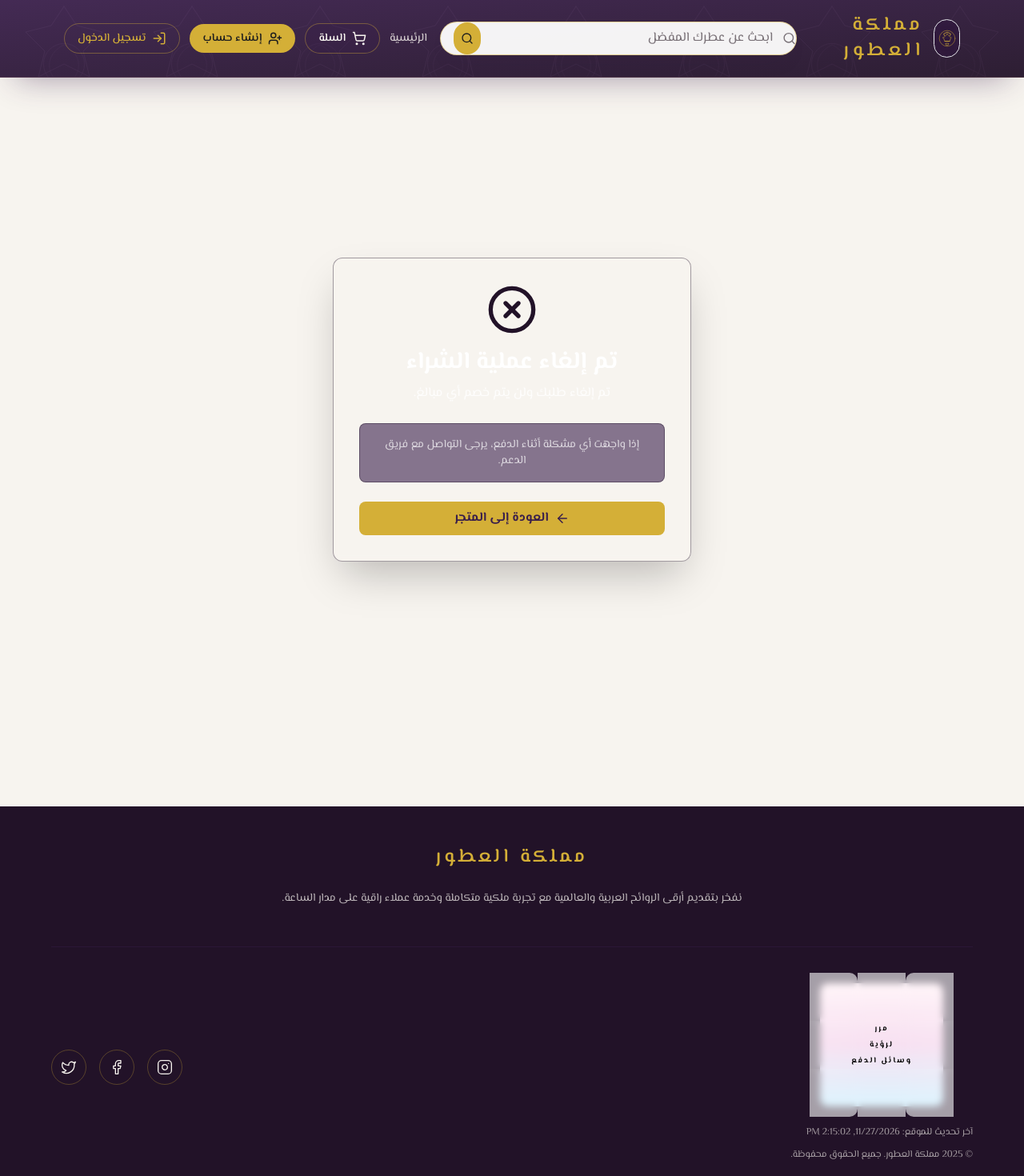
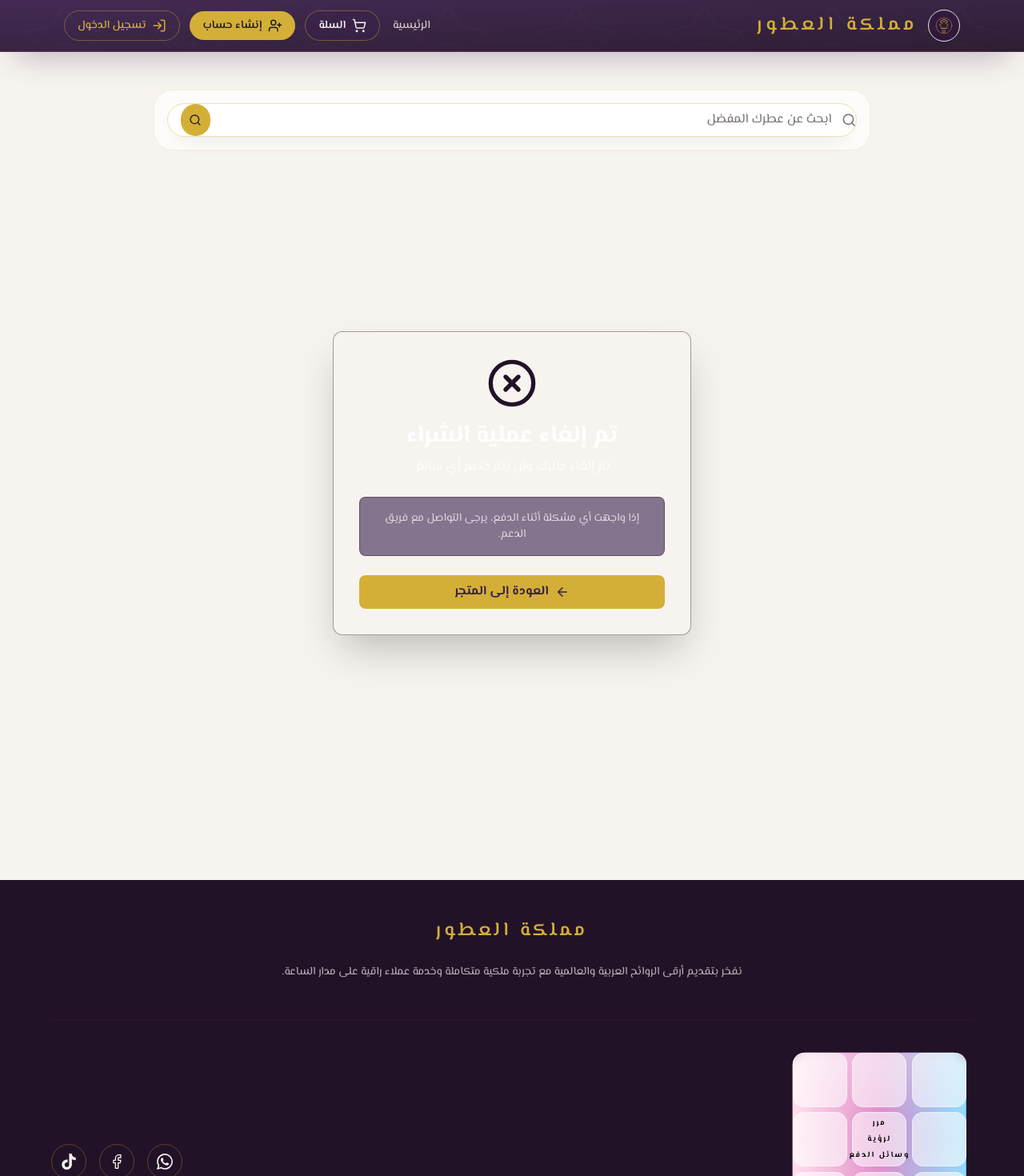
Before and after one commit to lami216/shop2, a React (Vite) app in the folder frontend/: page /purchase-cancel in a window 1280 px wide. Shown: the top 1470 px of the page at 80% size. Built offline with nearby package versions, Linux system fonts and the light colour scheme; no server answers.

Commit message:
Refine layout and footer content (#7)

```diff
--- a/frontend/src/App.jsx
+++ b/frontend/src/App.jsx
@@ -8,6 +8,7 @@ import CategoryPage from "./pages/CategoryPage";
 import ProductDetailPage from "./pages/ProductDetailPage";
 
 import Navbar from "./components/Navbar";
+import SiteSearchBar from "./components/SiteSearchBar";
 import Footer from "./components/Footer";
 import { Toaster } from "react-hot-toast";
 import { useUserStore } from "./stores/useUserStore";
@@ -44,8 +45,9 @@ function App() {
 
         return (
                 <div className='relative min-h-screen bg-kingdom-ivory text-kingdom-charcoal'>
-                        <div className='relative z-50 pt-24 lg:pt-28'>
-                                <Navbar />
+                        <Navbar />
+                        <div className='relative z-40 pt-20 lg:pt-24'>
+                                <SiteSearchBar />
                                 <Routes>
                                         <Route path='/' element={<HomePage />} />
                                         <Route path='/signup' element={!user ? <SignUpPage /> : <Navigate to='/' />} />
--- a/frontend/src/components/Footer.jsx
+++ b/frontend/src/components/Footer.jsx
@@ -1,5 +1,43 @@
-import { Facebook, Instagram, Twitter } from "lucide-react";
+import { Facebook } from "lucide-react";
 import PaymentMethods from "./PaymentMethods";
+
+const socialLinks = [
+        {
+                label: "WhatsApp",
+                href: "#",
+                icon: (
+                        <svg
+                                viewBox='0 0 24 24'
+                                xmlns='http://www.w3.org/2000/svg'
+                                className='h-5 w-5'
+                                aria-hidden='true'
+                                fill='currentColor'
+                        >
+                                <path d='M17.472 14.382c-.297-.149-1.758-.867-2.03-.967-.273-.099-.471-.148-.67.15-.197.297-.767.966-.94 1.164-.173.199-.347.223-.644.075-.297-.15-1.255-.463-2.39-1.475-.883-.788-1.48-1.761-1.653-2.059-.173-.297-.018-.458.13-.606.134-.133.298-.347.446-.52.149-.174.198-.298.298-.497.099-.198.05-.371-.025-.52-.075-.149-.669-1.612-.916-2.207-.242-.579-.487-.5-.669-.51-.173-.008-.371-.01-.57-.01-.198 0-.52.074-.792.372-.272.297-1.04 1.016-1.04 2.479 0 1.462 1.065 2.875 1.213 3.074.149.198 2.096 3.2 5.077 4.487.709.306 1.262.489 1.694.625.712.227 1.36.195 1.871.118.571-.085 1.758-.719 2.006-1.413.248-.694.248-1.289.173-1.413-.074-.124-.272-.198-.57-.347m-5.421 7.403h-.004a9.87 9.87 0 01-5.031-1.378l-.361-.214-3.741.982.998-3.648-.235-.374a9.86 9.86 0 01-1.51-5.26c.001-5.45 4.436-9.884 9.888-9.884 2.64 0 5.122 1.03 6.988 2.898a9.825 9.825 0 012.893 6.994c-.003 5.45-4.437 9.884-9.885 9.884m8.413-18.297A11.815 11.815 0 0012.05 0C5.495 0 .16 5.335.157 11.892c0 2.096.547 4.142 1.588 5.945L.057 24l6.305-1.654a11.882 11.882 0 005.683 1.448h.005c6.554 0 11.89-5.335 11.893-11.893a11.821 11.821 0 00-3.48-8.413Z' />
+                        </svg>
+                ),
+        },
+        {
+                label: "Facebook",
+                href: "#",
+                icon: <Facebook className='h-5 w-5' strokeWidth={1.6} aria-hidden='true' />,
+        },
+        {
+                label: "TikTok",
+                href: "#",
+                icon: (
+                        <svg
+                                viewBox='0 0 24 24'
+                                xmlns='http://www.w3.org/2000/svg'
+                                className='h-5 w-5'
+                                aria-hidden='true'
+                                fill='currentColor'
+                        >
+                                <path d='M12.525.02c1.31-.02 2.61-.01 3.91-.02.08 1.53.63 3.09 1.75 4.17 1.12 1.11 2.7 1.62 4.24 1.79v4.03c-1.44-.05-2.89-.35-4.2-.97-.57-.26-1.1-.59-1.62-.93-.01 2.92.01 5.84-.02 8.75-.08 1.4-.54 2.79-1.35 3.94-1.31 1.92-3.58 3.17-5.91 3.21-1.43.08-2.86-.31-4.08-1.03-2.02-1.19-3.44-3.37-3.65-5.71-.02-.5-.03-1-.01-1.49.18-1.9 1.12-3.72 2.58-4.96 1.66-1.44 3.98-2.13 6.15-1.72.02 1.48-.04 2.96-.04 4.44-.99-.32-2.15-.23-3.02.37-.63.41-1.11 1.04-1.36 1.75-.21.51-.15 1.07-.14 1.61.24 1.64 1.82 3.02 3.5 2.87 1.12-.01 2.19-.66 2.77-1.61.19-.33.4-.67.41-1.06.1-1.79.06-3.57.07-5.36.01-4.03-.01-8.05.02-12.07z' />
+                        </svg>
+                ),
+        },
+];
 
 const Footer = () => {
         const buildTime = new Date(import.meta.env.VITE_BUILD_TIME).toLocaleString();
@@ -20,14 +58,14 @@ const Footer = () => {
                                                 <small className='text-xs text-kingdom-ivory/60'>© {new Date().getFullYear()} مملكة العطور. جميع الحقوق محفوظة.</small>
                                         </div>
                                         <nav className='flex items-center justify-center gap-4'>
-                                                {[{ icon: Instagram, label: "Instagram" }, { icon: Facebook, label: "Facebook" }, { icon: Twitter, label: "Twitter" }].map((item) => (
+                                                {socialLinks.map((item) => (
                                                         <a
                                                                 key={item.label}
-                                                                href='#'
+                                                                href={item.href}
                                                                 className='inline-flex h-11 w-11 items-center justify-center rounded-full border border-kingdom-gold/30 text-kingdom-ivory transition-royal focus-outline hover:border-kingdom-gold hover:text-kingdom-gold'
                                                                 aria-label={item.label}
                                                         >
-                                                                <item.icon className='h-5 w-5' strokeWidth={1.6} />
+                                                                {item.icon}
                                                         </a>
                                                 ))}
                                         </nav>
--- a/frontend/src/components/Navbar.jsx
+++ b/frontend/src/components/Navbar.jsx
@@ -1,4 +1,4 @@
-import { ShoppingCart, UserPlus, LogIn, LogOut, Lock, Search } from "lucide-react";
+import { ShoppingCart, UserPlus, LogIn, LogOut, Lock } from "lucide-react";
 import { Link } from "react-router-dom";
 import useTranslation from "../hooks/useTranslation";
 import { useUserStore } from "../stores/useUserStore";
@@ -44,15 +44,14 @@ const Navbar = () => {
                                         mixBlendMode: "soft-light",
                                 }}
                         />
-                        <div className='container relative mx-auto max-w-6xl px-4 py-4'>
-                                <div className='flex flex-col gap-4 lg:flex-row lg:items-center lg:justify-between'>
-                                        <div className='flex flex-1 flex-col gap-3 lg:flex-row lg:items-center lg:gap-6'>
+                        <div className='container relative mx-auto max-w-6xl px-4 py-3'>
+                                <div className='flex flex-col gap-3 lg:flex-row lg:items-center lg:justify-between'>
                                         <Link
                                                 to='/'
                                                 className='flex flex-row-reverse items-center gap-3 text-kingdom-gold transition-royal focus-outline hover:text-kingdom-ivory'
                                         >
                                                 <span className='text-2xl font-semibold tracking-[0.22em]'>مملكة العطور</span>
-                                                        <span className='inline-flex h-12 w-12 items-center justify-center rounded-full border border-current/40 bg-kingdom-purple/40 backdrop-blur-sm'>
+                                                <span className='inline-flex h-10 w-10 items-center justify-center rounded-full border border-current/40 bg-kingdom-purple/40 backdrop-blur-sm'>
                                                                 <svg
                                                                         xmlns='http://www.w3.org/2000/svg'
                                                                         viewBox='0 0 64 64'
@@ -72,30 +71,7 @@ const Navbar = () => {
                                                 </span>
                                         </Link>
 
-                                                <div className='w-full max-w-xl lg:max-w-lg'>
-                                                        <label htmlFor='site-search' className='sr-only'>
-                                                                {t("nav.search")}
-                                                        </label>
-                                                        <div className='flex items-center rounded-full border border-kingdom-gold/50 bg-white/95 pl-4 shadow-[0_12px_30px_-18px_rgba(34,18,40,0.45)] transition-royal focus-within:border-kingdom-gold focus-within:shadow-royal-glow'>
-                                                                <Search className='h-5 w-5 text-kingdom-muted' aria-hidden='true' />
-                                                                <input
-                                                                        id='site-search'
-                                                                        type='search'
-                                                                        placeholder='ابحث عن عطرك المفضل'
-                                                                        className='w-full border-none bg-transparent px-3 py-2 text-base text-kingdom-charcoal placeholder:text-kingdom-muted focus:outline-none'
-                                                                />
-                                                                <button
-                                                                        type='button'
-                                                                        className='mr-2 inline-flex h-10 w-10 items-center justify-center rounded-full bg-kingdom-gold text-kingdom-charcoal shadow-[0_0_0_rgba(0,0,0,0)] transition-royal focus-outline hover:shadow-royal-glow'
-                                                                        aria-label={t("nav.search")}
-                                                                >
-                                                                        <Search className='h-4 w-4' />
-                                                                </button>
-                                                        </div>
-                                                </div>
-                                        </div>
-
-                                        <div className='flex flex-wrap items-center justify-end gap-3 text-sm font-medium'>
+                                        <div className='flex flex-col items-center gap-3 text-sm font-medium sm:flex-row sm:justify-end sm:gap-4'>
                                                 <nav className='flex items-center gap-4 text-kingdom-ivory/80'>
                                                         <Link
                                                                 to={'/'}
--- a/frontend/src/components/PaymentMethods.css
+++ b/frontend/src/components/PaymentMethods.css
@@ -6,11 +6,13 @@
 
 .payment-main {
   position: relative;
-  display: flex;
-  flex-wrap: wrap;
-  width: 14em;
+  display: grid;
+  grid-template-columns: repeat(3, minmax(0, 1fr));
+  gap: 0.45em;
+  padding: 0.6em;
+  border-radius: 14px;
   align-items: center;
-  justify-content: center;
+  justify-items: center;
   z-index: 1;
 }
 
@@ -18,10 +20,10 @@
   position: absolute;
   top: 50%;
   left: 50%;
-  border-radius: 10px;
-  transform: translate(-50%, -50%) rotate(90deg);
-  width: 11em;
-  height: 11em;
+  transform: translate(-50%, -50%);
+  width: calc(100% - 1.2em);
+  height: calc(100% - 1.2em);
+  border-radius: 16px;
   background: linear-gradient(270deg, #03a9f4, #cc39a4, #ffb5d2);
   z-index: -2;
   box-shadow: inset 0px 0px 180px 5px #ffffff;
@@ -31,15 +33,15 @@
   display: flex;
   align-items: center;
   justify-content: center;
-  width: 60px;
-  height: 60px;
-  border-top-left-radius: 10px;
-  background: rgba(255, 255, 255, 0.596);
-  transition: 0.4s ease-in-out, 0.2s background-color ease-in-out,
-    0.2s background-image ease-in-out;
-  backdrop-filter: blur(5px);
-  border: 1px solid transparent;
-  -webkit-backdrop-filter: blur(5px);
+  width: 68px;
+  height: 68px;
+  border-radius: 14px;
+  background: rgba(255, 255, 255, 0.58);
+  transition: transform 0.25s ease, 0.25s background-color ease-in-out,
+    0.25s background-image ease-in-out;
+  backdrop-filter: blur(6px);
+  border: 1px solid rgba(255, 255, 255, 0.45);
+  -webkit-backdrop-filter: blur(6px);
 }
 
 .payment-card-image {
@@ -50,43 +52,7 @@
   transition: 0.2s ease-in-out;
 }
 
-.payment-card:nth-child(2) {
-  border-radius: 0px;
-}
-
-.payment-card:nth-child(3) {
-  border-top-right-radius: 10px;
-  border-top-left-radius: 0px;
-}
-
-.payment-card:nth-child(4) {
-  border-radius: 0px;
-}
-
-.payment-card:nth-child(5) {
-  border-radius: 0px;
-}
-
-.payment-card:nth-child(6) {
-  border-radius: 0px;
-}
-
-.payment-card:nth-child(7) {
-  border-bottom-left-radius: 10px;
-  border-top-left-radius: 0px;
-}
-
-.payment-card:nth-child(8) {
-  border-radius: 0px;
-}
-
-.payment-card:nth-child(9) {
-  border-bottom-right-radius: 10px;
-  border-top-left-radius: 0px;
-}
-
 .payment-main:hover {
-  width: 14em;
   cursor: pointer;
 }
 
@@ -95,11 +61,9 @@
 }
 
 .payment-main:hover .payment-card {
-  margin: 0.2em;
-  border-radius: 10px;
-  box-shadow: 0 4px 30px rgba(0, 0, 0, 0.1);
-  border: 1px solid rgba(255, 255, 255, 0.3);
-  background: rgba(255, 255, 255, 0.2);
+  transform: translateY(-4px);
+  box-shadow: 0 10px 30px rgba(0, 0, 0, 0.12);
+  background: rgba(255, 255, 255, 0.32);
 }
 
 .payment-main:hover .payment-card-image {
@@ -156,6 +120,9 @@
 
 .payment-text {
   position: absolute;
+  top: 50%;
+  left: 50%;
+  transform: translate(-50%, -50%);
   font-size: 0.7em;
   transition: 0.4s ease-in-out;
   color: black;
--- /dev/null
+++ b/frontend/src/components/SiteSearchBar.jsx
@@ -0,0 +1,34 @@
+import { Search } from "lucide-react";
+import useTranslation from "../hooks/useTranslation";
+
+const SiteSearchBar = () => {
+  const { t } = useTranslation();
+
+  return (
+    <div className='bg-kingdom-ivory/95 px-4 py-4 shadow-royal-soft/40 backdrop-blur-sm'>
+      <div className='mx-auto flex max-w-4xl flex-col items-center gap-3 rounded-3xl border border-kingdom-gold/20 bg-white/80 p-4 shadow-royal-soft/60 sm:flex-row sm:gap-4'>
+        <label htmlFor='site-search' className='sr-only'>
+          {t("nav.search")}
+        </label>
+        <div className='flex w-full items-center rounded-full border border-kingdom-gold/40 bg-white/95 pl-4 shadow-[0_12px_30px_-18px_rgba(34,18,40,0.35)] transition-royal focus-within:border-kingdom-gold focus-within:shadow-royal-glow'>
+          <Search className='h-5 w-5 text-kingdom-muted' aria-hidden='true' />
+          <input
+            id='site-search'
+            type='search'
+            placeholder='ابحث عن عطرك المفضل'
+            className='w-full border-none bg-transparent px-3 py-2 text-base text-kingdom-charcoal placeholder:text-kingdom-muted focus:outline-none'
+          />
+          <button
+            type='button'
+            className='mr-2 inline-flex h-10 w-10 items-center justify-center rounded-full bg-kingdom-gold text-kingdom-charcoal shadow-[0_0_0_rgba(0,0,0,0)] transition-royal focus-outline hover:shadow-royal-glow'
+            aria-label={t("nav.search")}
+          >
+            <Search className='h-4 w-4' />
+          </button>
+        </div>
+      </div>
+    </div>
+  );
+};
+
+export default SiteSearchBar;
```
Also changed, not shown: frontend/src/pages/HomePage.jsx (+10 -4 lines). Lines whose indentation alone changed are shown as unchanged.
